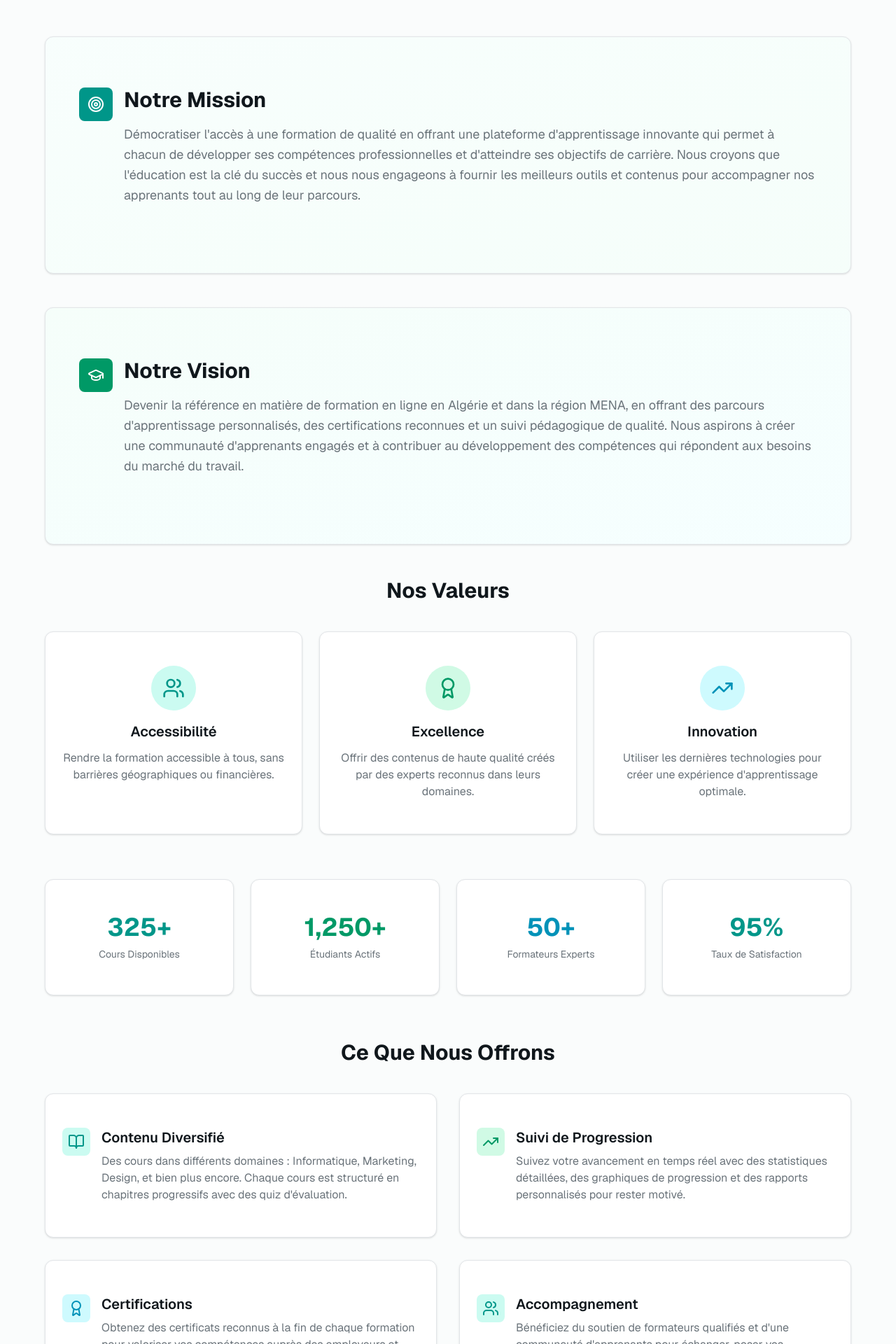
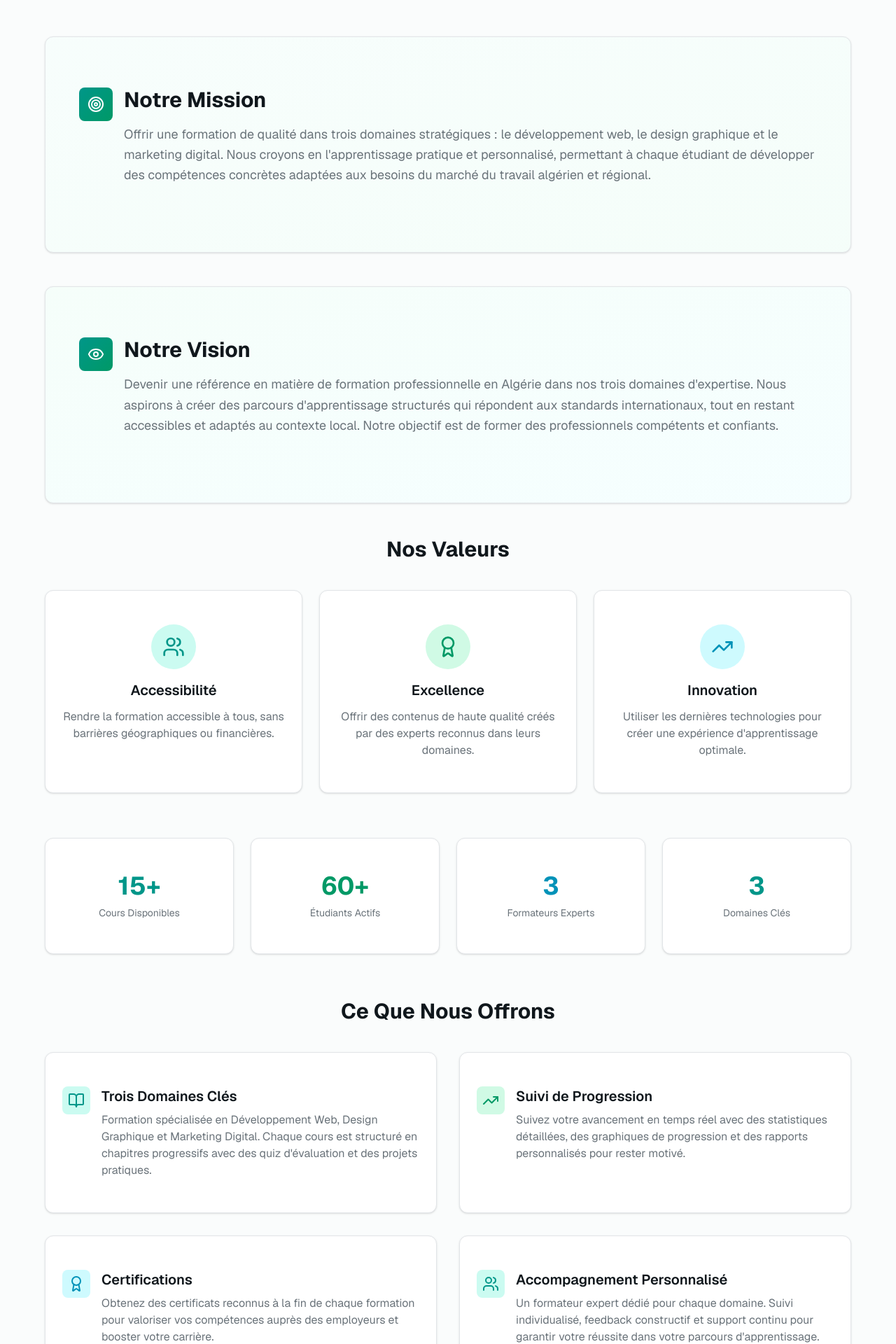
Before and after one commit to Ouss77/ercha-elearning, a Next.js app: page /a-propos in a window 1280 px wide. Shown: the part 280-2200 px from the top of the page at 70% size. Built offline with nearby package versions, Linux system fonts and the light colour scheme; no server answers.

Commit message:
feat: Revise About, Contact, and Stats sections with updated content and statistics

```diff
--- a/components/landing/about-content.tsx
+++ b/components/landing/about-content.tsx
@@ -8,6 +8,7 @@ import {
   Award,
   BookOpen,
   TrendingUp,
+  Eye,
 } from "lucide-react";
 
 export function AboutContent() {
@@ -23,8 +24,9 @@ export function AboutContent() {
             </span>
           </h1>
           <p className="text-lg text-muted-foreground max-w-3xl mx-auto leading-relaxed">
-            Une plateforme d'apprentissage moderne dédiée à la formation
-            professionnelle et au développement des compétences.
+            Une plateforme d'apprentissage moderne dédiée à la formation dans
+            trois domaines clés : Développement Web, Design Graphique et
+            Marketing Digital.
           </p>
         </div>
 
@@ -32,7 +34,7 @@ export function AboutContent() {
         <Card className="mb-12 border-border bg-gradient-to-br from-teal-50/50 to-emerald-50/50 dark:from-teal-950/20 dark:to-emerald-950/20">
           <CardContent className="p-8 md:p-12">
             <div className="flex items-start gap-4 mb-6">
-              <div className="p-3 rounded-lg bg-teal-600 dark:bg-teal-500">
+              <div className="p-3 rounded-lg bg-gradient-to-br from-teal-600 to-emerald-600 dark:from-teal-500 dark:to-emerald-500">
                 <Target className="h-6 w-6 text-white" />
               </div>
               <div>
@@ -40,13 +42,12 @@ export function AboutContent() {
                   Notre Mission
                 </h2>
                 <p className="text-base md:text-lg text-muted-foreground leading-relaxed">
-                  Démocratiser l'accès à une formation de qualité en offrant une
-                  plateforme d'apprentissage innovante qui permet à chacun de
-                  développer ses compétences professionnelles et d'atteindre ses
-                  objectifs de carrière. Nous croyons que l'éducation est la clé
-                  du succès et nous nous engageons à fournir les meilleurs
-                  outils et contenus pour accompagner nos apprenants tout au
-                  long de leur parcours.
+                  Offrir une formation de qualité dans trois domaines
+                  stratégiques : le développement web, le design graphique et le
+                  marketing digital. Nous croyons en l'apprentissage pratique et
+                  personnalisé, permettant à chaque étudiant de développer des
+                  compétences concrètes adaptées aux besoins du marché du
+                  travail algérien et régional.
                 </p>
               </div>
             </div>
@@ -57,21 +58,20 @@ export function AboutContent() {
         <Card className="mb-12 border-border bg-gradient-to-br from-emerald-50/50 to-cyan-50/50 dark:from-emerald-950/20 dark:to-cyan-950/20">
           <CardContent className="p-8 md:p-12">
             <div className="flex items-start gap-4 mb-6">
-              <div className="p-3 rounded-lg bg-emerald-600 dark:bg-emerald-500">
-                <GraduationCap className="h-6 w-6 text-white" />
+              <div className="p-3 rounded-lg bg-gradient-to-br from-teal-600 to-emerald-600 dark:from-teal-500 dark:to-emerald-500">
+                <Eye className="h-6 w-6 text-white" />
               </div>
               <div>
                 <h2 className="text-2xl md:text-3xl font-bold text-foreground mb-4">
                   Notre Vision
                 </h2>
                 <p className="text-base md:text-lg text-muted-foreground leading-relaxed">
-                  Devenir la référence en matière de formation en ligne en
-                  Algérie et dans la région MENA, en offrant des parcours
-                  d'apprentissage personnalisés, des certifications reconnues et
-                  un suivi pédagogique de qualité. Nous aspirons à créer une
-                  communauté d'apprenants engagés et à contribuer au
-                  développement des compétences qui répondent aux besoins du
-                  marché du travail.
+                  Devenir une référence en matière de formation professionnelle
+                  en Algérie dans nos trois domaines d'expertise. Nous aspirons
+                  à créer des parcours d'apprentissage structurés qui répondent
+                  aux standards internationaux, tout en restant accessibles et
+                  adaptés au contexte local. Notre objectif est de former des
+                  professionnels compétents et confiants.
                 </p>
               </div>
             </div>
@@ -136,7 +136,7 @@ export function AboutContent() {
           <Card className="border-border text-center">
             <CardContent className="p-6">
               <div className="text-3xl md:text-4xl font-bold text-teal-600 dark:text-teal-400 mb-2">
-                325+
+                15+
               </div>
               <p className="text-sm text-muted-foreground">Cours Disponibles</p>
             </CardContent>
@@ -145,7 +145,7 @@ export function AboutContent() {
           <Card className="border-border text-center">
             <CardContent className="p-6">
               <div className="text-3xl md:text-4xl font-bold text-emerald-600 dark:text-emerald-400 mb-2">
-                1,250+
+                60+
               </div>
               <p className="text-sm text-muted-foreground">Étudiants Actifs</p>
             </CardContent>
@@ -154,7 +154,7 @@ export function AboutContent() {
           <Card className="border-border text-center">
             <CardContent className="p-6">
               <div className="text-3xl md:text-4xl font-bold text-cyan-600 dark:text-cyan-400 mb-2">
-                50+
+                3
               </div>
               <p className="text-sm text-muted-foreground">
                 Formateurs Experts
@@ -165,11 +165,9 @@ export function AboutContent() {
           <Card className="border-border text-center">
             <CardContent className="p-6">
               <div className="text-3xl md:text-4xl font-bold text-teal-600 dark:text-teal-400 mb-2">
-                95%
+                3
               </div>
-              <p className="text-sm text-muted-foreground">
-                Taux de Satisfaction
-              </p>
+              <p className="text-sm text-muted-foreground">Domaines Clés</p>
             </CardContent>
           </Card>
         </div>
@@ -188,13 +186,13 @@ export function AboutContent() {
                   </div>
                   <div>
                     <h3 className="text-xl font-semibold text-foreground mb-2">
-                      Contenu Diversifié
+                      Trois Domaines Clés
                     </h3>
                     <p className="text-muted-foreground">
-                      Des cours dans différents domaines : Informatique,
-                      Marketing, Design, et bien plus encore. Chaque cours est
-                      structuré en chapitres progressifs avec des quiz
-                      d'évaluation.
+                      Formation spécialisée en Développement Web, Design
+                      Graphique et Marketing Digital. Chaque cours est structuré
+                      en chapitres progressifs avec des quiz d'évaluation et des
+                      projets pratiques.
                     </p>
                   </div>
                 </div>
@@ -249,12 +247,13 @@ export function AboutContent() {
                   </div>
                   <div>
                     <h3 className="text-xl font-semibold text-foreground mb-2">
-                      Accompagnement
+                      Accompagnement Personnalisé
                     </h3>
                     <p className="text-muted-foreground">
-                      Bénéficiez du soutien de formateurs qualifiés et d'une
-                      communauté d'apprenants pour échanger, poser vos questions
-                      et progresser ensemble.
+                      Un formateur expert dédié pour chaque domaine. Suivi
+                      individualisé, feedback constructif et support continu
+                      pour garantir votre réussite dans votre parcours
+                      d'apprentissage.
                     </p>
                   </div>
                 </div>
--- a/components/landing/courses.tsx
+++ b/components/landing/courses.tsx
@@ -91,8 +91,8 @@ export function Courses() {
       (acc, course) => acc + course.totalChapters,
       0
     ),
-    totalStudents: "1250",
-    satisfactionRate: 98,
+    totalStudents: "60+",
+    satisfactionRate: 95,
   };
 
   return (
--- a/components/landing/cta-section.tsx
+++ b/components/landing/cta-section.tsx
@@ -57,8 +57,8 @@ export function CTASection() {
 
         {/* Description */}
         <p className="text-lg md:text-xl text-white/90 mb-8 max-w-2xl mx-auto leading-relaxed">
-          Rejoignez plus de 1,250 étudiants qui ont déjà transformé leur
-          carrière grâce à nos formations de qualité
+          Rejoignez notre communauté d'apprenants dans les domaines du
+          développement web, design graphique et marketing digital
         </p>
 
         {/* CTA Buttons */}
--- a/components/landing/hero.tsx
+++ b/components/landing/hero.tsx
@@ -223,9 +223,9 @@ export function Hero({ user }: HeroProps) {
           <div className="flex items-center justify-center gap-2 text-gray-700 dark:text-foreground">
             <span className="text-lg">Découvrez</span>
             <span className="text-2xl font-bold bg-gradient-to-r from-teal-600 to-emerald-600 dark:from-teal-400 dark:to-emerald-400 bg-clip-text text-transparent">
-              325+
+              15+
             </span>
-            <span className="text-lg">cours de formation professionnelle</span>
+            <span className="text-lg">cours dans 3 domaines clés</span>
           </div>
 
           {/* CTA Buttons - Only show if not authenticated */}
--- a/components/landing/stats-section.tsx
+++ b/components/landing/stats-section.tsx
@@ -7,27 +7,27 @@ import { Users, BookOpen, Award, TrendingUp } from "lucide-react";
 export function StatsSection() {
   const stats = [
     {
-      icon: Users,
-      value: "19.5K",
-      label: "Étudiants actifs",
+      icon: BookOpen,
+      value: "15+",
+      label: "Cours disponibles",
       color: "text-teal-600 dark:text-teal-400",
     },
     {
-      icon: BookOpen,
-      value: "325+",
-      label: "Cours disponibles",
+      icon: Users,
+      value: "60+",
+      label: "Étudiants actifs",
       color: "text-emerald-600 dark:text-emerald-400",
     },
     {
       icon: Award,
-      value: "12.5K",
-      label: "Cours complétés",
+      value: "3",
+      label: "Formateurs experts",
       color: "text-cyan-600 dark:text-cyan-400",
     },
     {
       icon: TrendingUp,
-      value: "96%",
-      label: "Taux de satisfaction",
+      value: "3",
+      label: "Domaines clés",
       color: "text-green-600 dark:text-green-400",
     },
   ];
```
Also changed, not shown: components/landing/contact-content.tsx (+7 -9 lines).
